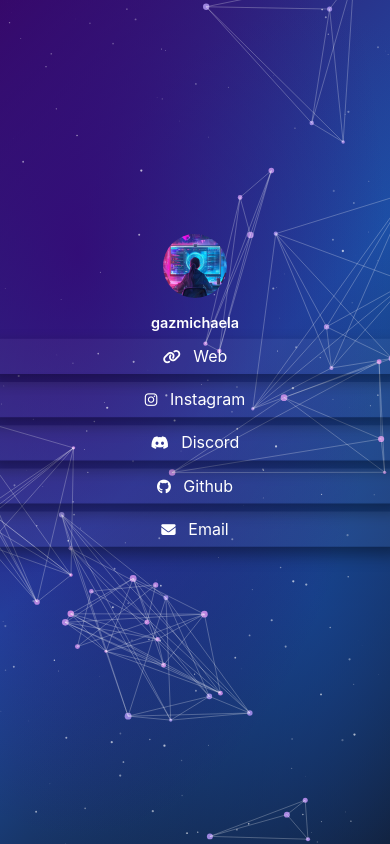
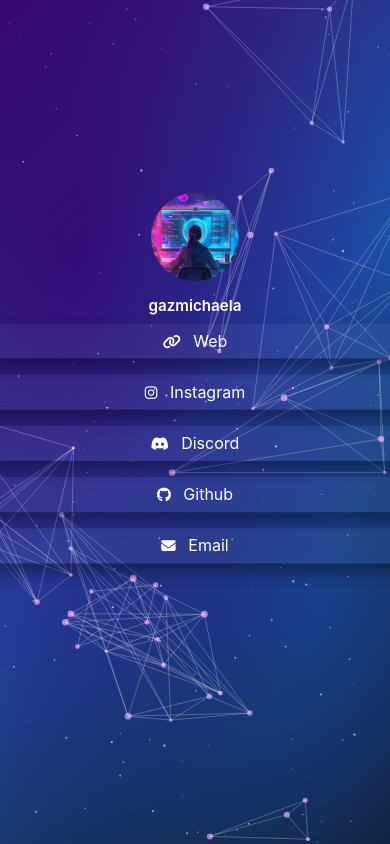
Before and after one commit to gazmichaela/linktree, a plain HTML site: page index.html in a window 390 px wide. Drawn offline with Linux system fonts and the light colour scheme.

Commit message:
upgrade 2.0

```diff
--- a/index.html
+++ b/index.html
@@ -99,12 +99,16 @@
     }
 
     h1 {
-        font-size: 18px;          /* text proporčně zmenšen */
+        font-size: 19px;          /* text proporčně zmenšen */
     }
 
-    .profile-pic {
-        width: 80px;
-        height: 80px;
+        .profile-pic {
+        width: 110px;
+        height: 110px;
+    }
+
+    .btn {
+        margin-bottom: 20px;  /* větší mezera mezi tlačítky */
     }
 }
 
```
